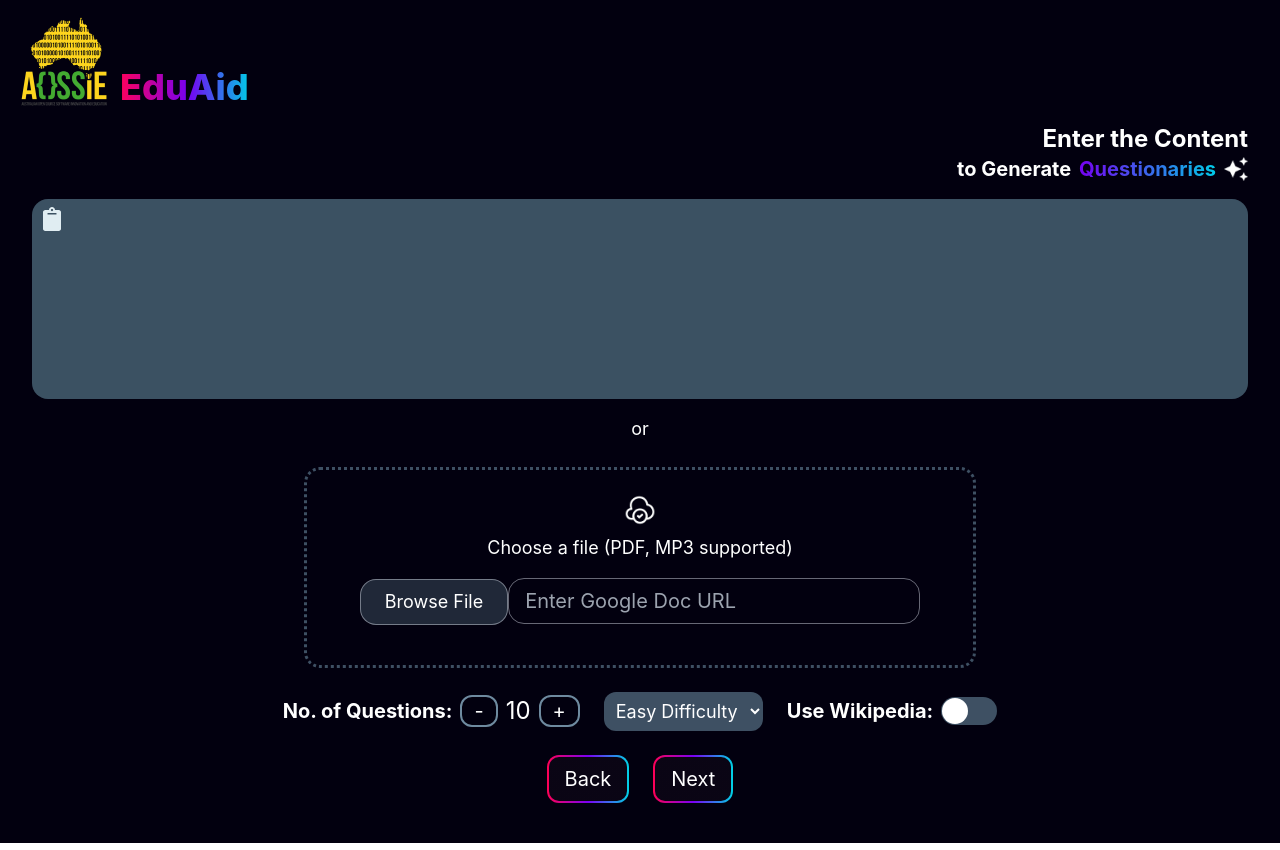
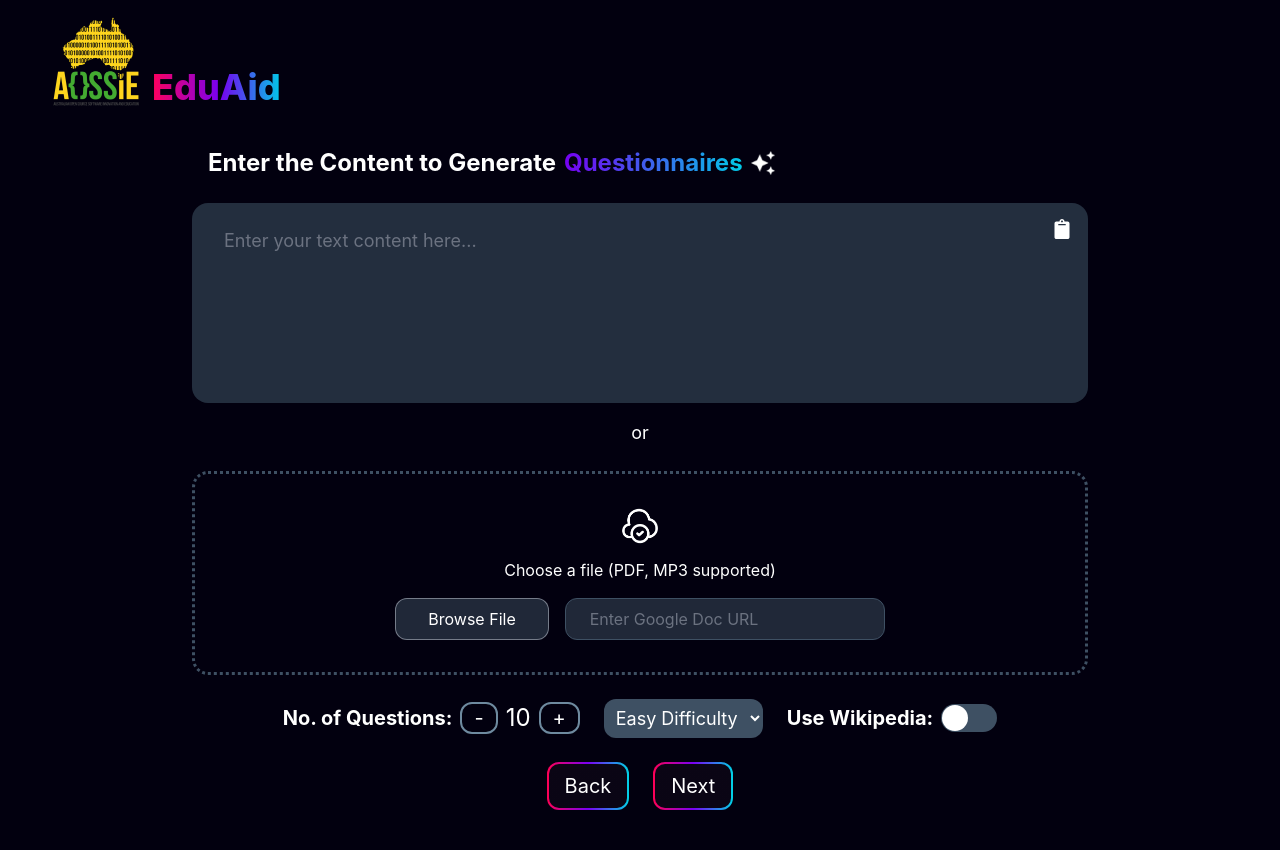
Before and after one commit to AOSSIE-Org/EduAid, a React (Create React App) app in the folder eduaid_web/: page /#/input in a window 1280 px wide. Built offline with nearby package versions, Linux system fonts and the light colour scheme; no server answers.

Commit message:
update misalignment text  issue in text area #376

```diff
--- a/eduaid_web/src/pages/Text_Input.jsx
+++ b/eduaid_web/src/pages/Text_Input.jsx
@@ -145,7 +145,7 @@ const Text_Input = () => {
       <div className={`w-full h-full bg-cust bg-opacity-50 ${loading ? "pointer-events-none" : ""}`}>
         {/* Header */}
         <Link to="/" className="block">
-          <div className="flex items-end gap-2 p-4">
+          <div className="flex items-end gap-2 p-4 ml-8">
             <img src={logo_trans} alt="logo" className="w-20 sm:w-24" />
             <div className="text-3xl sm:text-4xl font-extrabold">
               <span className="bg-gradient-to-r from-[#FF005C] to-[#7600F2] text-transparent bg-clip-text">Edu</span>
@@ -155,22 +155,22 @@ const Text_Input = () => {
         </Link>
 
         {/* Headline */}
-        <div className="text-white text-center sm:text-right mx-4 sm:mx-8">
-          <div className="text-xl sm:text-2xl font-bold">Enter the Content</div>
-          <div className="flex flex-wrap justify-center sm:justify-end items-center gap-2 text-xl font-bold">
-            to Generate{" "}
-            <span className="bg-gradient-to-r from-[#7600F2] to-[#00CBE7] text-transparent bg-clip-text">Questionaries</span>
+        <div className="text-white text-left mx-auto max-w-4xl mt-6 px-4">
+          <div className="flex flex-wrap items-center gap-2 text-xl sm:text-2xl font-bold">
+            <span>Enter the Content to Generate{" "}</span>
+            <span className="bg-gradient-to-r from-[#7600F2] to-[#00CBE7] text-transparent bg-clip-text">Questionnaires</span>
             <img className="h-6 w-6" src={stars} alt="stars" />
           </div>
         </div>
 
         {/* Textarea */}
-        <div className="relative bg-[#83b6cc40] mx-4 sm:mx-8 rounded-2xl p-4 min-h-[160px] sm:min-h-[200px] mt-4">
-          <button className="absolute top-0 left-0 p-2 text-white focus:outline-none">
-            <FaClipboard className="h-[24px] w-[24px]" />
+        <div className="relative bg-[#83b6cc40] mx-auto max-w-4xl rounded-2xl p-4 min-h-[160px] sm:min-h-[200px] mt-6">
+          <button className="absolute top-2 right-2 p-2 text-white focus:outline-none z-10">
+            <FaClipboard className="h-[20px] w-[20px]" />
           </button>
           <textarea
-            className="absolute inset-0 p-8 pt-6 bg-[#83b6cc40] text-lg sm:text-xl rounded-2xl outline-none resize-none h-full overflow-y-auto text-white caret-white"
+            placeholder="Enter your text content here..."
+            className="w-full h-full pl-4 pr-12 pt-2 pb-2 bg-transparent text-lg rounded-2xl outline-none resize-none overflow-y-auto text-white caret-white placeholder-gray-500"
             style={{ scrollbarWidth: "none", msOverflowStyle: "none" }}
             value={text}
             onChange={(e) => setText(e.target.value)}
@@ -182,25 +182,27 @@ const Text_Input = () => {
         <div className="text-white text-center my-4 text-lg">or</div>
 
         {/* File Upload Section */}
-        <div className="w-full max-w-2xl mx-auto border-[3px] rounded-2xl text-center px-6 py-6 border-dotted border-[#3E5063] mt-6">
-          <img className="mx-auto mb-2" height={32} width={32} src={cloud} alt="cloud" />
-          <p className="text-white text-lg">Choose a file (PDF, MP3 supported)</p>
+        <div className="w-full max-w-4xl mx-auto border-[3px] rounded-2xl text-center px-6 py-8 border-dotted border-[#3E5063] mt-6">
+          <img className="mx-auto mb-3" height={40} width={40} src={cloud} alt="cloud" />
+          <p className="text-white text-base mb-4">Choose a file (PDF, MP3 supported)</p>
 
           <input type="file" ref={fileInputRef} onChange={handleFileUpload} style={{ display: "none" }} />
+
+          <div className="flex flex-col sm:flex-row justify-center items-center gap-4">
             <button
-            className="bg-[#3e506380] my-4 text-lg rounded-2xl text-white border border-[#cbd0dc80] px-6 py-2"
+              className="bg-[#3e506380] text-base rounded-xl text-white border border-[#cbd0dc80] px-8 py-2"
               onClick={handleClick}
             >
               Browse File
             </button>
-
             <input
               type="text"
               placeholder="Enter Google Doc URL"
-            className="bg-transparent mt-4 border border-[#cbd0dc80] text-white text-lg sm:text-xl rounded-2xl px-4 py-2 w-full sm:w-2/3 outline-none"
+              className="bg-[#202838] border border-[#3e5063] text-white text-base rounded-xl px-6 py-2 w-full sm:w-80 outline-none placeholder-gray-500"
               value={docUrl}
               onChange={(e) => setDocUrl(e.target.value)}
             />
+          </div>
         </div>
 
         {/* Controls Section */}
```
Also changed, not shown: 1 other file (tests, documents, lock files or other folders). Lines whose indentation alone changed are shown as unchanged.
